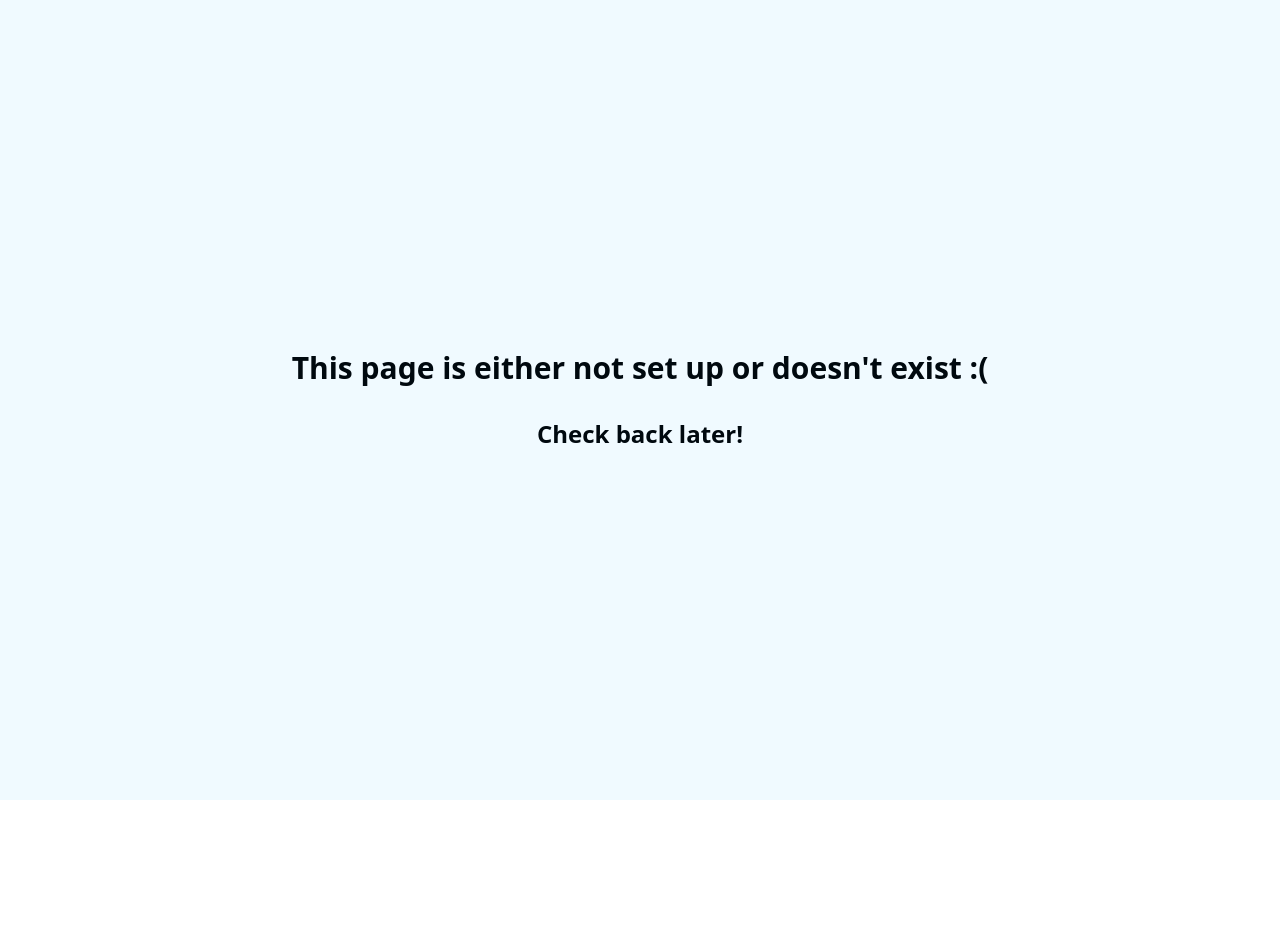
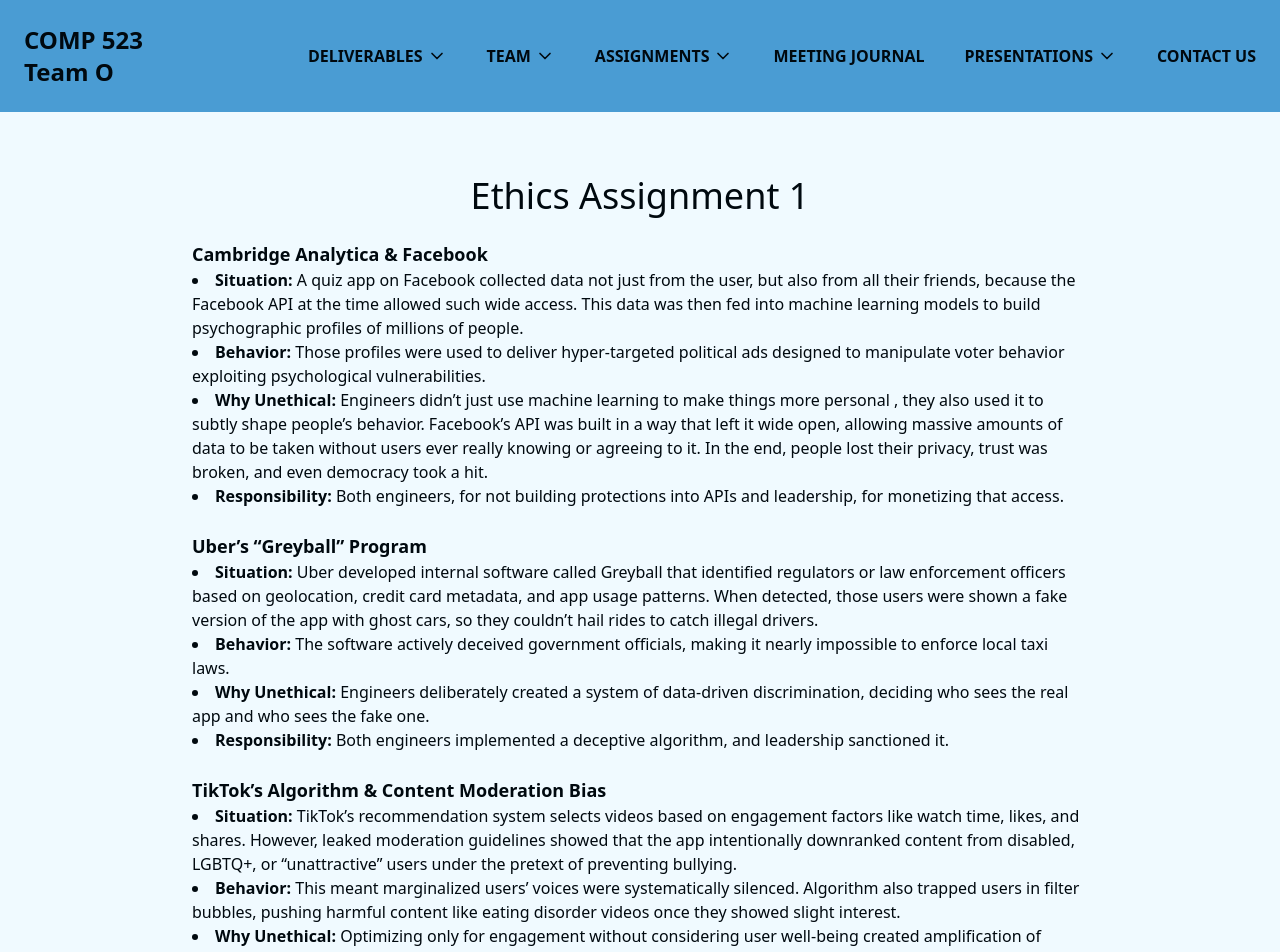
Before and after one commit to ethanbonsall/COMP-523-O, a Next.js app in the folder web/: page /ethics1 in a window 1280 px wide. Before the commit this address had no page. Shown: the top 952 px of the page. Before the commit the page ends 800 px from the top, so only its background shows below. Built offline with nearby package versions, Linux system fonts and the light colour scheme.

Commit message:
Added ethics assignment 1

```diff
--- /dev/null
+++ b/web/pages/ethics1.tsx
@@ -0,0 +1,66 @@
+import BottomBar from "@/components/bottombar";
+import NavBar from "@/components/navbar";
+const Ethics1 = () => {
+  return (
+    <>
+      <NavBar />
+      <div className="bg-background flex flex-col items-center text-text w-full font-roboto min-h-screen pb-[15%]">
+        <p className="text-4xl mt-[5%]"> Ethics Assignment 1 </p>
+        <br></br>
+        <div className="container mx-auto px-[15%]">
+          <p className="text-xl">  </p>
+          <p className="text-lg"><b>Cambridge Analytica & Facebook</b> </p>
+          <li>
+            <b>Situation: </b>A quiz app on Facebook collected data not just from the user, but also from all their friends, because the Facebook API at the time allowed such wide access. This data was then fed into machine learning models to build psychographic profiles of millions of people.
+          </li>
+          <li>
+            <b>Behavior: </b>Those profiles were used to deliver hyper-targeted political ads designed to manipulate voter behavior exploiting psychological vulnerabilities.
+          </li>
+          <li>
+            <b>Why Unethical: </b>Engineers didn’t just use machine learning to make things more personal , they also used it to subtly shape people’s behavior. Facebook’s API was built in a way that left it wide open, allowing massive amounts of data to be taken without users ever really knowing or agreeing to it. In the end, people lost their privacy, trust was broken, and even democracy took a hit.
+          </li>
+          <li>
+            <b>Responsibility: </b>Both engineers, for not building protections into APIs  and leadership, for monetizing that access.
+          </li>
+        </div>
+        <br></br>
+        <div className="container mx-auto px-[15%]">
+          <p className="text-xl">  </p>
+          <p className="text-lg"><b>Uber’s “Greyball” Program </b> </p>
+          <li>
+            <b>Situation: </b>Uber developed internal software called Greyball that identified regulators or law enforcement officers based on geolocation, credit card metadata, and app usage patterns. When detected, those users were shown a fake version of the app with ghost cars, so they couldn’t hail rides to catch illegal drivers.
+          </li>
+          <li>
+            <b>Behavior: </b>The software actively deceived government officials, making it nearly impossible to enforce local taxi laws.
+          </li>
+          <li>
+            <b>Why Unethical: </b>Engineers deliberately created a system of data-driven discrimination, deciding who sees the real app and who sees the fake one.
+          </li>
+          <li>
+            <b>Responsibility: </b>Both engineers implemented a deceptive algorithm, and leadership sanctioned it.
+          </li>
+        </div>
+        <br></br>
+        <div className="container mx-auto px-[15%]">
+          <p className="text-xl">  </p>
+          <p className="text-lg"><b>TikTok’s Algorithm & Content Moderation Bias</b> </p>
+          <li>
+            <b>Situation: </b>TikTok’s recommendation system selects videos based on engagement factors like watch time, likes, and shares. However, leaked moderation guidelines showed that the app intentionally downranked content from disabled, LGBTQ+, or “unattractive” users under the pretext of preventing bullying.
+          </li>
+          <li>
+            <b>Behavior: </b>This meant marginalized users’ voices were systematically silenced. Algorithm also trapped users in filter bubbles, pushing harmful content like eating disorder videos once they showed slight interest.
+          </li>
+          <li>
+            <b>Why Unethical: </b>Optimizing only for engagement without considering user well-being created amplification of harm. Moderation rules were discriminatory by design.
+          </li>
+          <li>
+            <b>Responsibility: </b>It goes to the product behavior since the algorithm’s optimization goals and  corporate bias in moderation policies.
+          </li>
+        </div>
+      </div>
+      <BottomBar />
+    </>
+  );
+};
+
+export default Ethics1;
```
